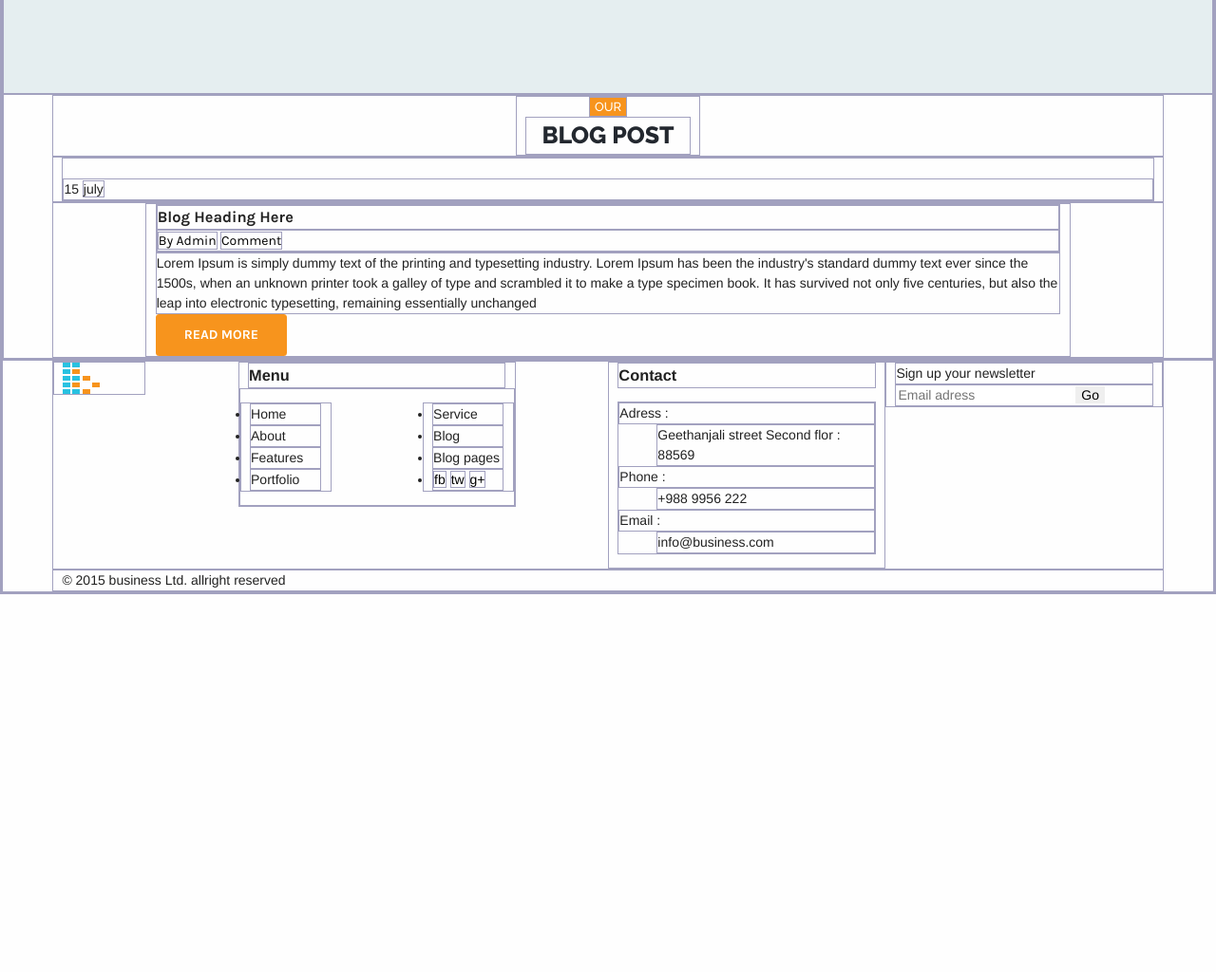
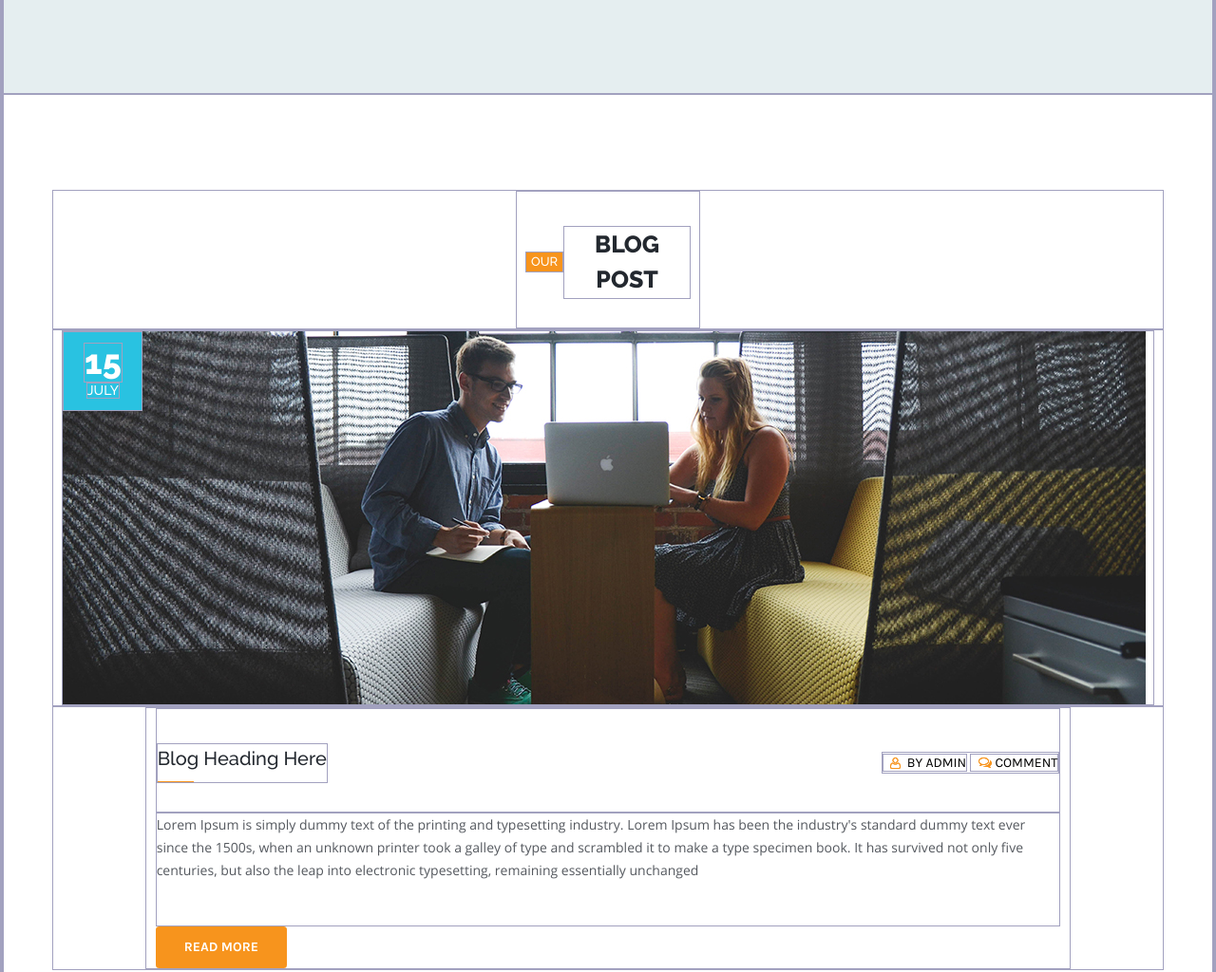
Before and after one commit to neretin-trike/business_site, a website: page app/index.html in a window 1280 px wide. Shown: the part 4215-5239 px from the top of the page at 95% size. Before the commit the page ends 4841 px from the top, so only its background shows below. Drawn offline with Linux system fonts and the light colour scheme; files whose address does not match are found by name; a web font is replaced by a local one.

Commit message:
Завершил оформление элемента blog

```diff
--- a/app/index.html
+++ b/app/index.html
@@ -301,10 +301,10 @@
             </div>
             <div class="row column">
                 <div class="post-image">
-                    <img src="" alt="">
+                    <img src="images/blog_image.jpg" alt="">
                     <div class="date">
-                        15
-                        <span class="month">july</span>
+                        <p class="day">15</p>
+                        <p class="month">july</p>
                     </div>
                 </div>
             </div>
@@ -317,7 +317,7 @@
                             <a class="comment" href="#">Comment</a>
                         </div>
                     </header>
-                    <p>Lorem Ipsum is simply dummy text of the printing and typesetting industry. Lorem Ipsum has been the industry's standard dummy text ever since the 1500s, when an unknown printer took a galley of type and scrambled it to make a type specimen book. It has survived not only five centuries, but also the leap into electronic typesetting, remaining essentially unchanged</p>
+                    <p class="text">Lorem Ipsum is simply dummy text of the printing and typesetting industry. Lorem Ipsum has been the industry's standard dummy text ever since the 1500s, when an unknown printer took a galley of type and scrambled it to make a type specimen book. It has survived not only five centuries, but also the leap into electronic typesetting, remaining essentially unchanged</p>
                     <button>Read more</button>
                 </article>
             </div>
--- a/app/sass/main.scss
+++ b/app/sass/main.scss
@@ -656,7 +656,7 @@
         }
 
         .photo{
-            height: 27.6rem;
+            max-height: 27.6rem;
 
             overflow: hidden;
 
@@ -692,3 +692,117 @@
 
     }
 }
+
+/*-------------------------------
+------------ BLOG ---------------
+-------------------------------*/
+
+.blog{
+    @include base-markup-for-pages(10rem, 10rem);
+
+    .page-title{
+        padding-bottom: 3rem;
+    }
+
+    .post-image{
+        position: relative;
+        max-height: 39.5rem;
+
+        overflow: hidden;
+
+        img{
+            max-width: 100%;
+            margin-top: -20%;
+        }
+
+        .date{
+            position: absolute;
+            width: 8.4rem;
+            height: 8.4rem;
+
+            top: 0;
+
+            background-color: #29c2e1;
+
+            display: flex;
+            flex-direction: column;
+            align-items: center;
+            justify-content: center;
+
+            font-family: 'Raleway';
+            color: #ffffff;
+            line-height: 1.1;
+
+            .day{
+                font-size: 3.6rem;
+                font-weight: $font-weight-extrabold;
+            }
+
+            .month{
+                text-transform: uppercase;
+                font-weight: $font-weight-medium;
+            }
+        }
+    }
+
+    header{
+        padding-top: 3.6rem;
+        padding-bottom: 3rem;
+
+        display: flex;
+        align-items: center;
+
+        h3{
+            margin-right: auto;
+
+            font-family: 'Raleway';
+            font-size: 2rem;
+            font-weight: $font-weight-medium;
+            color: #23282f;
+
+            padding-bottom: 1rem;
+
+            position: relative;
+
+            &:after{
+                content: '';
+                display: block;
+                position: absolute;
+                bottom: 0;
+                height: 0.1rem;
+                width: 3.8rem;
+
+                background-color: #f7941d;
+            }
+        }
+
+        .info{
+            font-family: 'Karla';
+            text-transform: uppercase;
+            color: #59686c;
+
+            a{
+                padding-left: 2.5rem;
+
+                background-position: 10% center;
+                background-repeat: no-repeat;
+
+                &.author{
+                    background-image: url(../images/blog/admin.png)
+                }
+
+                &.comment{
+                    background-image: url(../images/blog/comment.png)
+                }
+            }
+        }
+    }
+
+    .text{
+        font-family: 'OpenSans';
+        color: #55595f;
+        line-height: 2.4rem;
+
+        padding-bottom: 4.6rem;
+    }
+}
```
Also changed, not shown: app/css/style.css, dist/css/style.min.css.
